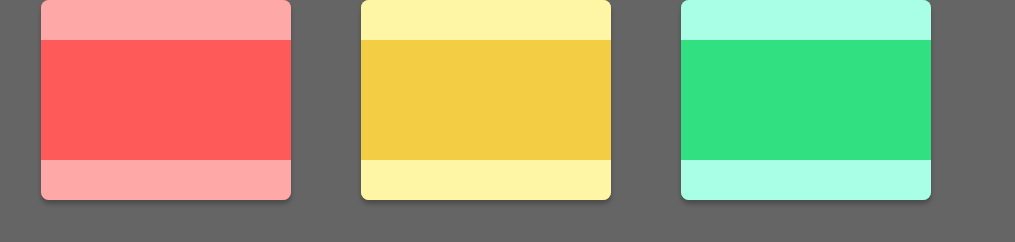
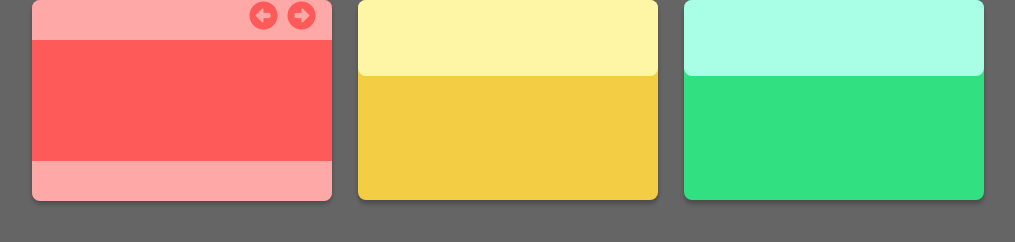
Before and after one commit to HubertSwigon/portfolio, a plain HTML site: page projects/trelloesque.html in a window 1280 px wide. Shown: the whole page, without its empty margins (132-1147 px from the left). Drawn offline with Linux system fonts and the light colour scheme; files that its build step writes are made by us from their sources; files whose address does not match are found by name.

Commit message:
Adding icons, custom scroll

```diff
--- a/projects/css/trelloesque.css
+++ b/projects/css/trelloesque.css
@@ -14,18 +14,32 @@ body{
     background: #656565;
 }
 
-h3{
-    padding:5%;
+textarea, input{
+    background-color: rgba(0, 0, 0, 0);
+}
+
+textarea{
+    outline: none;
+    width: 295px;
+    padding-left: 5px;
+    height: 120px;
+    display:inline-block;
+    overflow-y: scroll;
+    resize: none;
+
 }
 
 input[type="text"]{
-    background-color: rgba(0, 0, 0, 0);
+
     border: none;
     outline: none;
-    margin:2%;
-    width: 80%;
-    height: 80%;
+    width: 200px;
+    height: 35px;
     font-size: large;
+    margin-left: 5px;
+}
+i{
+    margin:2px 5px;
 }
 
 /*Colors*/
@@ -47,6 +61,26 @@ input[type="text"]{
 .g-light-background{
     background-color: #A8FFE5;
 }
+
+.r{
+    color: #FF5A5A;
+}
+.r-light{
+    color: #FFA8A8;
+}
+.y-{
+    color: #F3CD43;
+}
+.y-light{
+    color: #FFF6A5;
+}
+.g{
+    color: #30E081;
+}
+.g-light{
+    color: #A8FFE5;
+}
+
 .shadow{
     box-shadow: 0 4px 4px 0 rgba(0, 0, 0, 0.25) ;
 }
@@ -63,7 +97,7 @@ input[type="text"]{
 .card {
 
     display:block;
-    width: 250px;
+    width: 300px;
     height: 200px;
     border-radius: 8px;
 }
@@ -72,7 +106,7 @@ input[type="text"]{
     border-radius: 8px 8px 0 0;
     display: block;
     width: 100%;
-    height: 20%;
+    height: 40px;
     position:relative;
 
 
@@ -80,18 +114,19 @@ input[type="text"]{
 
 .footer{
     border-radius: 0 0 8px 8px;
-    display:block;
+    display:inline-block;
     width: 100%;
     height: 20%;
     position:relative;
-    top: 60%;
+    top: -4px;
+
 }
 
 /*grid*/
 
 .grid-container {
     display: grid;
-    grid-template-columns: 0.5fr 1fr 1fr 1fr 0.5fr;
+    grid-template-columns: 0.5fr 300px 300px 300px 0.5fr;
     grid-template-rows: 1fr;
     gap: 0% 2%;
     grid-template-areas:
@@ -107,3 +142,33 @@ input[type="text"]{
   .MarginLeft { grid-area: MarginLeft; }
 
   .MarginRitgh { grid-area: MarginRitgh; }
+
+.grid-title-container{
+    display: grid;
+    grid-template-columns: 70% 30%;
+    gap:2px;
+    grid-template-areas:
+    "title-left title-right";
+}
+
+  /*scrollbars*/
+
+  /* width */
+::-webkit-scrollbar {
+    width: 10px;
+  }
+
+  /* Track */
+  ::-webkit-scrollbar-track {
+    background: rgba(0, 0, 0, 0);
+  }
+
+  /* Handle */
+  ::-webkit-scrollbar-thumb {
+    background: #FFA8A8;
+  }
+
+  /* Handle on hover */
+  ::-webkit-scrollbar-thumb:hover {
+    background: #FFA8A8;
+  }
--- a/projects/trelloesque.html
+++ b/projects/trelloesque.html
@@ -11,6 +11,7 @@
     <script src="bootstrap/js/bootstrap.min.js"
         integrity="sha384-aJ21OjlMXNL5UyIl/XNwTMqvzeRMZH2w8c5cRVpzpU8Y5bApTppSuUkhZXN0VxHd"
         crossorigin="anonymous"></script>
+        <script src="https://kit.fontawesome.com/2101682fe6.js" crossorigin="anonymous"></script>
 
     <link rel="preconnect" href="https://fonts.gstatic.com">
     <link href="https://fonts.googleapis.com/css2?family=Roboto:wght@100;300;500&display=swap" rel="stylesheet">
@@ -24,9 +25,15 @@
         <div class="New">
 
             <div class="card shadow r-background">
-                <div class="title r-light-background">
-                    <input type="text" class="text-title" />
+                <div class="title grid-title-container r-light-background">
+                    <div class="title-left"><input type="text" class="text-title" /></div>
+                    <div class="title-right" style=><i class="fas fa-arrow-alt-circle-left fa-2x r"></i><i class="fas fa-arrow-alt-circle-right fa-2x r"></i></div>
+
                 </div>
+
+
+
+                <textarea style="top:40px;"></textarea>
                 <div class="footer r-light-background"></div>
             </div>
 
```
